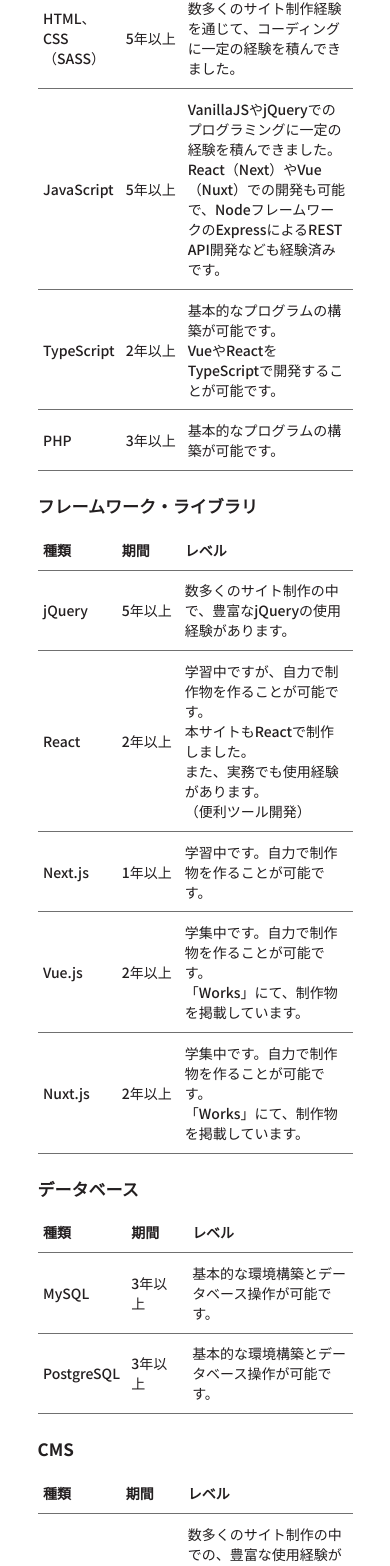
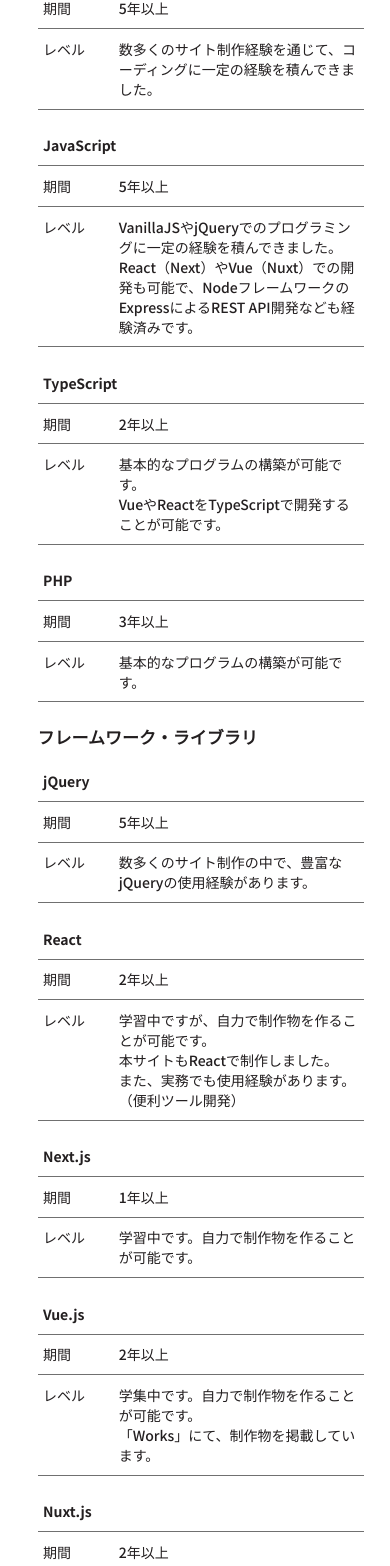
Before and after one commit to MikiyaYamaguchi/react_portfolio, a React (Create React App) app: page /about in a window 390 px wide. Shown: the part 2518-4084 px from the top of the page. Built offline with nearby package versions, Linux system fonts and the light colour scheme.

Commit message:
テーブルのレスポンシブ対応

```diff
--- a/src/assets/css/style.scss
+++ b/src/assets/css/style.scss
@@ -193,4 +193,39 @@
       padding: 0.7em;
     }
   }
+  @media screen and (max-width: 767px) {
+    thead {
+      display: none;
+    }
+    tbody {
+      display: block;
+      width: 100%;
+      tr {
+        display: block;
+        width: 100%;
+        &:not(:last-child) {
+          margin-bottom: 5%;
+        }
+        th,
+        td {
+          display: block;
+          width: 100%;
+        }
+        td {
+          display: flex;
+          &:first-child {
+            font-weight: bold;
+          }
+          span {
+            display: block;
+            width: 66%;
+          }
+          .sp-table-label {
+            width: 30%;
+            margin-right: 4%;
+          }
+        }
+      }
+    }
+  }
 }
--- a/src/pages/About.tsx
+++ b/src/pages/About.tsx
@@ -77,6 +77,19 @@
           }
           &:nth-child(3) {
             width: 55%;
+          }
+        }
+      }
+      tbody {
+        tr {
+          td {
+            span {
+              display: block;
+              width: 76%;
+            }
+            .sp-table-label {
+              width: 20%;
+            }
           }
         }
       }
@@ -221,32 +234,56 @@
                 <tbody>
                   <tr>
                     <td>HTML、CSS（SASS）</td>
-                    <td>5年以上</td>
                     <td>
+                      <span className="sp-only sp-table-label">期間</span>
+                      <span>5年以上</span>
+                    </td>
+                    <td>
+                      <span className="sp-only sp-table-label">レベル</span>
+                      <span>
                         数多くのサイト制作経験を通じて、コーディングに一定の経験を積んできました。
+                      </span>
                     </td>
                   </tr>
                   <tr>
                     <td>JavaScript</td>
-                    <td>5年以上</td>
                     <td>
+                      <span className="sp-only sp-table-label">期間</span>
+                      <span>5年以上</span>
+                    </td>
+                    <td>
+                      <span className="sp-only sp-table-label">レベル</span>
+                      <span>
                         VanillaJSやjQueryでのプログラミングに一定の経験を積んできました。React（Next）やVue（Nuxt）での開発も可能で、NodeフレームワークのExpressによるREST
                         API開発なども経験済みです。
+                      </span>
                     </td>
                   </tr>
                   <tr>
                     <td>TypeScript</td>
-                    <td>2年以上</td>
                     <td>
+                      <span className="sp-only sp-table-label">期間</span>
+                      <span>2年以上</span>
+                    </td>
+                    <td>
+                      <span className="sp-only sp-table-label">レベル</span>
+                      <span>
                         基本的なプログラムの構築が可能です。
                         <br />
                         VueやReactをTypeScriptで開発することが可能です。
+                      </span>
                     </td>
                   </tr>
                   <tr>
                     <td>PHP</td>
-                    <td>3年以上</td>
-                    <td>基本的なプログラムの構築が可能です。</td>
+                    <td>
+                      <span className="sp-only sp-table-label">期間</span>
+                      <span>3年以上</span>
+                    </td>
+                    <td>
+                      <span className="sp-only sp-table-label">レベル</span>
+                      <span>基本的なプログラムの構築が可能です。</span>
+                    </td>
                   </tr>
                 </tbody>
               </table>
@@ -268,15 +305,26 @@
                 <tbody>
                   <tr>
                     <td>jQuery</td>
-                    <td>5年以上</td>
                     <td>
+                      <span className="sp-only sp-table-label">期間</span>
+                      <span>5年以上</span>
+                    </td>
+                    <td>
+                      <span className="sp-only sp-table-label">レベル</span>
+                      <span>
                         数多くのサイト制作の中で、豊富なjQueryの使用経験があります。
+                      </span>
                     </td>
                   </tr>
                   <tr>
                     <td>React</td>
-                    <td>2年以上</td>
                     <td>
+                      <span className="sp-only sp-table-label">期間</span>
+                      <span>2年以上</span>
+                    </td>
+                    <td>
+                      <span className="sp-only sp-table-label">レベル</span>
+                      <span>
                         学習中ですが、自力で制作物を作ることが可能です。
                         <br />
                         本サイトもReactで制作しました。
@@ -284,29 +332,50 @@
                         また、実務でも使用経験があります。
                         <br />
                         （便利ツール開発）
+                      </span>
                     </td>
                   </tr>
                   <tr>
                     <td>Next.js</td>
-                    <td>1年以上</td>
-                    <td>学習中です。自力で制作物を作ることが可能です。</td>
+                    <td>
+                      <span className="sp-only sp-table-label">期間</span>
+                      <span>1年以上</span>
+                    </td>
+                    <td>
+                      <span className="sp-only sp-table-label">レベル</span>
+                      <span>
+                        学習中です。自力で制作物を作ることが可能です。
+                      </span>
+                    </td>
                   </tr>
                   <tr>
                     <td>Vue.js</td>
-                    <td>2年以上</td>
                     <td>
+                      <span className="sp-only sp-table-label">期間</span>
+                      <span>2年以上</span>
+                    </td>
+                    <td>
+                      <span className="sp-only sp-table-label">レベル</span>
+                      <span>
                         学集中です。自力で制作物を作ることが可能です。
                         <br />
                         「Works」にて、制作物を掲載しています。
+                      </span>
                     </td>
                   </tr>
                   <tr>
                     <td>Nuxt.js</td>
-                    <td>2年以上</td>
                     <td>
+                      <span className="sp-only sp-table-label">期間</span>
+                      <span>2年以上</span>
+                    </td>
+                    <td>
+                      <span className="sp-only sp-table-label">レベル</span>
+                      <span>
                         学集中です。自力で制作物を作ることが可能です。
                         <br />
                         「Works」にて、制作物を掲載しています。
+                      </span>
                     </td>
                   </tr>
                 </tbody>
@@ -329,13 +398,29 @@
                 <tbody>
                   <tr>
                     <td>MySQL</td>
-                    <td>3年以上</td>
-                    <td>基本的な環境構築とデータベース操作が可能です。</td>
+                    <td>
+                      <span className="sp-only sp-table-label">期間</span>
+                      <span>3年以上</span>
+                    </td>
+                    <td>
+                      <span className="sp-only sp-table-label">レベル</span>
+                      <span>
+                        基本的な環境構築とデータベース操作が可能です。
+                      </span>
+                    </td>
                   </tr>
                   <tr>
                     <td>PostgreSQL</td>
-                    <td>3年以上</td>
-                    <td>基本的な環境構築とデータベース操作が可能です。</td>
+                    <td>
+                      <span className="sp-only sp-table-label">期間</span>
+                      <span>3年以上</span>
+                    </td>
+                    <td>
+                      <span className="sp-only sp-table-label">レベル</span>
+                      <span>
+                        基本的な環境構築とデータベース操作が可能です。
+                      </span>
+                    </td>
                   </tr>
                 </tbody>
               </table>
@@ -357,20 +442,32 @@
                 <tbody>
                   <tr>
                     <td>WordPress</td>
-                    <td>5年以上</td>
                     <td>
+                      <span className="sp-only sp-table-label">期間</span>
+                      <span>5年以上</span>
+                    </td>
+                    <td>
+                      <span className="sp-only sp-table-label">レベル</span>
+                      <span>
                         数多くのサイト制作の中での、豊富な使用経験があります。
                         <br />
                         複雑なカスタマイズや拡張機能の開発、テーマ開発など、多様な開発経験があります。
+                      </span>
                     </td>
                   </tr>
                   <tr>
                     <td>Shopify</td>
-                    <td>2年以上</td>
                     <td>
+                      <span className="sp-only sp-table-label">期間</span>
+                      <span>2年以上</span>
+                    </td>
+                    <td>
+                      <span className="sp-only sp-table-label">レベル</span>
+                      <span>
                         実務での制作経験があります。テーマ開発やカスタマイズの経験もあります。
                         <br />
                         テーマ開発では、顧客のユーザビリティを考えたセクション開発や機能実装を行いました。
+                      </span>
                     </td>
                   </tr>
                 </tbody>
@@ -393,18 +490,36 @@
                 <tbody>
                   <tr>
                     <td>Git</td>
-                    <td>5年以上</td>
-                    <td>GitHubやGitLabの使用経験があります。</td>
+                    <td>
+                      <span className="sp-only sp-table-label">期間</span>
+                      <span>5年以上</span>
+                    </td>
+                    <td>
+                      <span className="sp-only sp-table-label">レベル</span>
+                      <span>GitHubやGitLabの使用経験があります。</span>
+                    </td>
                   </tr>
                   <tr>
                     <td>PhotoShop・illustrator・XD</td>
-                    <td>5年以上</td>
-                    <td>基本的な操作のみ可能です。</td>
+                    <td>
+                      <span className="sp-only sp-table-label">期間</span>
+                      <span>5年以上</span>
+                    </td>
+                    <td>
+                      <span className="sp-only sp-table-label">レベル</span>
+                      <span>基本的な操作のみ可能です。</span>
+                    </td>
                   </tr>
                   <tr>
                     <td>Figma</td>
-                    <td>1年以上</td>
-                    <td>基本的な操作のみ可能です。</td>
+                    <td>
+                      <span className="sp-only sp-table-label">期間</span>
+                      <span>1年以上</span>
+                    </td>
+                    <td>
+                      <span className="sp-only sp-table-label">レベル</span>
+                      <span>基本的な操作のみ可能です。</span>
+                    </td>
                   </tr>
                 </tbody>
               </table>
--- a/src/pages/Works.tsx
+++ b/src/pages/Works.tsx
@@ -1,3 +1,6 @@
+/** @jsxImportSource @emotion/react */
+import { css } from "@emotion/react";
+
 import CardBox from "../components/CardBox";
 import data from "../json/works.json";
 
@@ -16,6 +19,15 @@
 }
 
 const Works = () => {
+  const Table = css`
+    @media screen and (max-width: 767px) {
+      th,
+      td {
+        font-size: 14px;
+        padding: 0.7em 0.4em;
+      }
+    }
+  `;
   const [works, setWorks] = useState<Work[]>([]);
   useEffect(() => {
     // JSONデータをステートにセット
@@ -52,7 +64,7 @@
             <br />
             下記に幾つかの制作例を、表形式で記載しておきます。
           </p>
-          <table>
+          <table css={Table}>
             <thead>
               <tr>
                 <th>案件名</th>
@@ -67,8 +79,14 @@
                   <br />
                   （株式会社アイフラッグ）
                 </td>
-                <td>コーディング</td>
-                <td>HTML/CSS、JavaScript、PHP、WordPress、Gulp</td>
+                <td>
+                  <span className="sp-only sp-table-label">担当業務</span>
+                  <span>コーディング</span>
+                </td>
+                <td>
+                  <span className="sp-only sp-table-label">使用技術・環境</span>
+                  <span>HTML/CSS、JavaScript、PHP、WordPress、Gulp</span>
+                </td>
               </tr>
               <tr>
                 <td>
@@ -76,9 +94,15 @@
                   <br />
                   （株式会社アイフラッグ）
                 </td>
-                <td>コーディング、応募フォーム機能開発</td>
                 <td>
-                  HTML、CSS（SASS）、JavaScript、PHP、WordPress、MySQL、Gulp
+                  <span className="sp-only sp-table-label">担当業務</span>
+                  <span>コーディング、応募フォーム機能開発</span>
+                </td>
+                <td>
+                  <span className="sp-only sp-table-label">使用技術・環境</span>
+                  <span>
+                    HTML、CSS（SASS）、JavaScript、PHP、WordPress、MySQL、Gulp
+                  </span>
                 </td>
               </tr>
               <tr>
@@ -87,8 +111,14 @@
                   <br />
                   （株式会社光通信）
                 </td>
-                <td>コーディング</td>
-                <td>HTML/CSS、JavaScript、Gulp</td>
+                <td>
+                  <span className="sp-only sp-table-label">担当業務</span>
+                  <span>コーディング</span>
+                </td>
+                <td>
+                  <span className="sp-only sp-table-label">使用技術・環境</span>
+                  <span>HTML/CSS、JavaScript、Gulp</span>
+                </td>
               </tr>
               <tr>
                 <td>
@@ -96,8 +126,14 @@
                   <br />
                   （ANAウィングフェローズ・ヴイ王子株式会社）
                 </td>
-                <td>コーディング</td>
-                <td>HTML/CSS、JavaScript、自社CMS</td>
+                <td>
+                  <span className="sp-only sp-table-label">担当業務</span>
+                  <span>コーディング</span>
+                </td>
+                <td>
+                  <span className="sp-only sp-table-label">使用技術・環境</span>
+                  <span>HTML/CSS、JavaScript、自社CMS</span>
+                </td>
               </tr>
               <tr>
                 <td>
@@ -105,8 +141,14 @@
                   <br />
                   （株式会社ルイトモ）
                 </td>
-                <td>コーディング、テーマ開発</td>
-                <td>HTML/CSS、JavaScript、Liquid、shopify</td>
+                <td>
+                  <span className="sp-only sp-table-label">担当業務</span>
+                  <span>コーディング、テーマ開発</span>
+                </td>
+                <td>
+                  <span className="sp-only sp-table-label">使用技術・環境</span>
+                  <span>HTML/CSS、JavaScript、Liquid、shopify</span>
+                </td>
               </tr>
               <tr>
                 <td>
@@ -114,17 +156,29 @@
                   <br />
                   （株式会社GrandSoft）
                 </td>
-                <td>コーディング</td>
-                <td>HTML、CSS（SASS）、JavaScript、Gulp</td>
+                <td>
+                  <span className="sp-only sp-table-label">担当業務</span>
+                  <span>コーディング</span>
+                </td>
+                <td>
+                  <span className="sp-only sp-table-label">使用技術・環境</span>
+                  <span>HTML、CSS（SASS）、JavaScript、Gulp</span>
+                </td>
               </tr>
               <tr>
                 <td>
-                  商品LPコーディング
+                  新商品LP制作
                   <br />
                   （アートネイチャー）
                 </td>
-                <td>コーディング</td>
-                <td>HTML、CSS（SASS）、JavaScript、Gulp</td>
+                <td>
+                  <span className="sp-only sp-table-label">担当業務</span>
+                  <span>コーディング</span>
+                </td>
+                <td>
+                  <span className="sp-only sp-table-label">使用技術・環境</span>
+                  <span>HTML、CSS（SASS）、JavaScript、Gulp</span>
+                </td>
               </tr>
             </tbody>
           </table>
```
Lines whose indentation alone changed are shown as unchanged.
